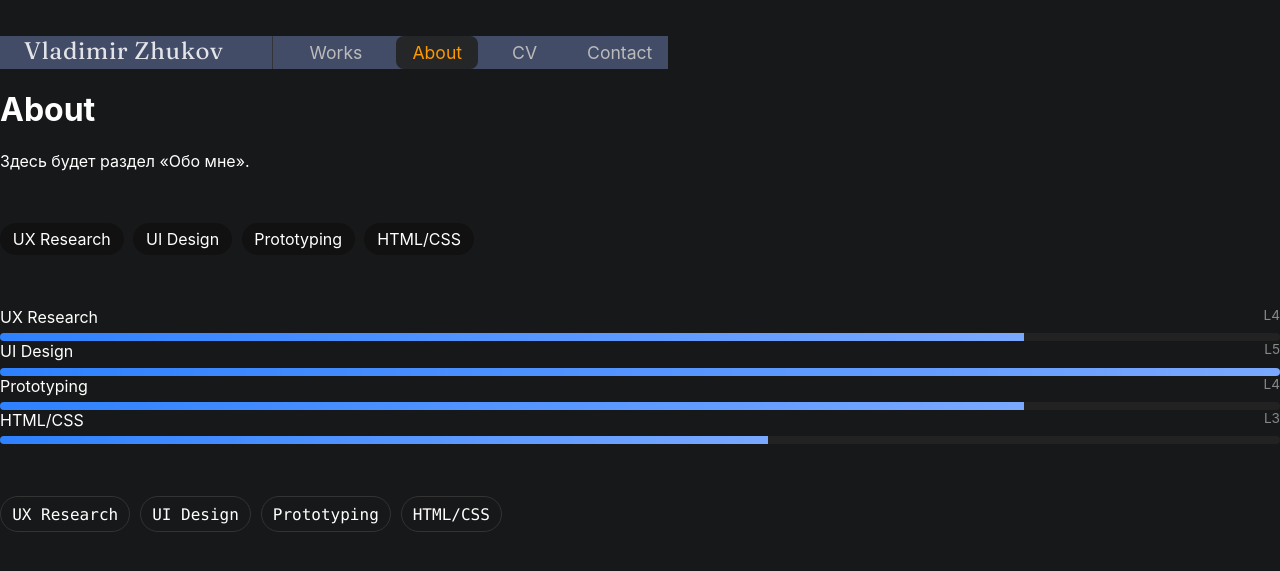
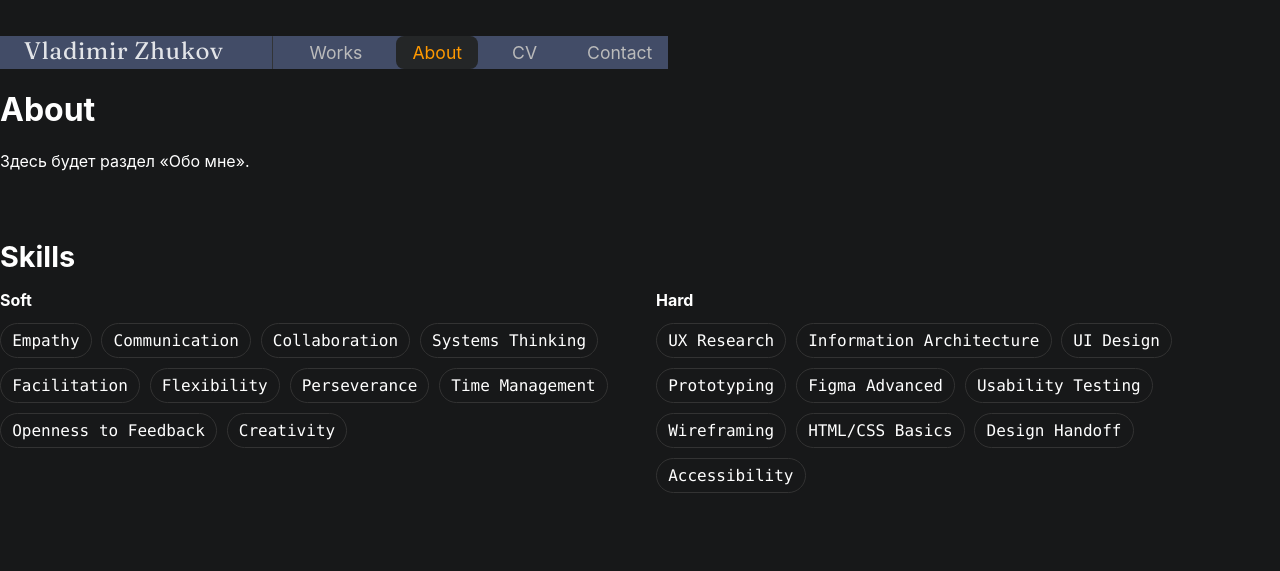
Before and after one commit to uxiscool/experience, a Jekyll site: the page built from about.md, in a window 1280 px wide. Shown: the top 571 px of the page. Built offline with Jekyll 4.4.1, drawn with Linux system fonts in a browser that asks for light colours.

Commit message:
Add files via upload

```diff
--- a/_data/skills.yml
+++ b/_data/skills.yml
@@ -1,22 +1,63 @@
 hard:
   - name: UX Research
-    level: 4    # 1..5
-    note: Интервью, JTBD, аналитика
+    level: 5
+    note: Interviews, surveys, JTBD, analysis of user scenarios
+  - name: Information Architecture
+    level: 5
+    note: Building sitemaps, user flows, and navigation
   - name: UI Design
     level: 5
-    note: Дизайн-системы, авто-лейауты
+    note: Creating layouts in Figma, working with design systems
   - name: Prototyping
+    level: 5
+    note: Interactive prototypes, early-stage hypothesis validation
+  - name: Figma Advanced
+    level: 5
+    note: Auto-layouts, components, variables, plugins
+  - name: Usability Testing
     level: 4
-    note: Figma, интерактив
-  - name: HTML/CSS
+    note: Conducting tests, capturing and analyzing feedback
+  - name: Wireframing
+    level: 4
+    note: Quick drafts of interfaces and scenarios
+  - name: HTML/CSS Basics
     level: 3
-    note: Базовая верстка
+    note: Understanding of markup for collaboration with developers
+  - name: Design Handoff
+    level: 5
+    note: Preparing layouts and specifications for developers
+  - name: Accessibility
+    level: 3
+    note: WCAG, contrast, accessibility for diverse users
+
 soft:
-  - name: Коммуникация
+  - name: Empathy
     level: 5
-  - name: Системное мышление
+    note: Ability to understand users’ motivations and feelings
+  - name: Communication
+    level: 5
+    note: Clear expression of ideas, active listening
+  - name: Collaboration
+    level: 5
+    note: Comfortable working in cross-functional teams
+  - name: Systems Thinking
     level: 4
-  - name: Фасилитация
+    note: Seeing connections and consequences of decisions
+  - name: Facilitation
     level: 4
-  - name: Настойчивость
+    note: Leading sessions and workshops, keeping the group focused
+  - name: Flexibility
+    level: 4
+    note: Quickly adapting to project changes
+  - name: Perseverance
     level: 5
+    note: Following tasks through despite challenges
+  - name: Time Management
+    level: 4
+    note: Planning time and prioritizing effectively
+  - name: Openness to Feedback
+    level: 5
+    note: Viewing criticism as a way to grow
+  - name: Creativity
+    level: 4
+    note: Generating ideas and finding non-standard solutions
--- a/about.md
+++ b/about.md
@@ -8,22 +8,37 @@ permalink: /about/
 <p>Здесь будет раздел «Обо мне».</p>
 <br>
 
-<div class="skills skills-grid">
-  {% for s in site.data.skills.hard %}
-    <span class="chip tooltip" data-tip="{{ s.note | default: '—' }}">{{ s.name }}</span>
-  {% endfor %}
-</div>
-<br>
-<div class="skills">
-  {% for s in site.data.skills.hard %}
-    <div class="kv fadein" style="animation-delay: {{ forloop.index0 | times: 80 }}ms">
-      <div>{{ s.name }}</div><div class="small">L{{ s.level }}</div>
-      <div class="bar" style="grid-column:1/-1"><i style="--w: {{ s.level | times: 20 }}%"></i></div>
+<!-- ===== Skills Section ===== -->
+<section class="skills-section">
+  <h2 class="skills-heading">Skills</h2>
+
+  <div class="skills-columns">
+    <!-- Soft column -->
+    <div class="skills-col">
+      <h3 class="skills-title">Soft</h3>
+      <div class="skills skills-grid">
+        {% for s in site.data.skills.soft %}
+          <span
+            class="pill tilt mono tooltip slide-in-left"
+            data-tip="{{ s.note | default: '—' }}"
+            style="animation-delay: {{ forloop.index0 | times: 80 }}ms"
+          >{{ s.name }}</span>
+        {% endfor %}
+      </div>
     </div>
-  {% endfor %}
-</div>
-<br>
-<div class="skills row">
-  {% for s in site.data.skills.hard %}<span class="pill tilt mono">{{ s.name }}</span>{% endfor %}
-</div>
-<br>
+
+    <!-- Hard column -->
+    <div class="skills-col">
+      <h3 class="skills-title">Hard</h3>
+      <div class="skills skills-grid">
+        {% for s in site.data.skills.hard %}
+          <span
+            class="pill tilt mono tooltip slide-in-right"
+            data-tip="{{ s.note | default: '—' }}"
+            style="animation-delay: {{ forloop.index0 | times: 80 }}ms"
+          >{{ s.name }}</span>
+        {% endfor %}
+      </div>
+    </div>
+  </div>
+</section>
--- a/assets/css/skills.css
+++ b/assets/css/skills.css
@@ -17,7 +17,7 @@
 .row { display:flex; gap:.6rem; flex-wrap:wrap; align-items:center; }
 .tooltip { position:relative; }
 .tooltip:hover::after { content:attr(data-tip); position:absolute; left:50%; transform:translateX(-50%); bottom:120%;
-  white-space:nowrap; background:#111; color:#fff; padding:.35rem .6rem; border:1px solid #333; border-radius:8px; font-size:.8rem; }
+  white-space:nowrap; background:#111; color:#fff; padding:.35rem .6rem; border:1px solid #333; border-radius:8px; font-size:.8rem; z-index:10; }
 .fadein { animation:fade .6s ease both; } @keyframes fade { from{opacity:0; transform:translateY(4px)} to{opacity:1; transform:none} }
 .ring { outline:2px solid transparent; transition:outline-color .2s; }
 .ring:hover { outline-color: var(--ring); }
@@ -30,4 +30,39 @@
 .dotline { display:flex; gap:.25rem; }
 .dotline i { width:.6rem; height:.6rem; border-radius:50%; background:#2e81ff; opacity:.25 }
 .dotline i.on { opacity:1 }
-.tilt:hover { transform: translateY(-2px) rotate(.2deg); transition:.2s; }
+.tilt { transition: transform .2s; }
+.tilt:hover { transform: translateY(-2px) rotate(.2deg); }
+
+/* ===== New: Skills section layout ===== */
+.skills-section { margin: 2rem 0 3rem; }
+.skills-heading { margin: 0 0 1rem; font-size: clamp(1.4rem, 1.2rem + 1vw, 1.8rem); }
+.skills-columns {
+  display: grid;
+  grid-template-columns: 1fr 1fr;
+  gap: 32px; /* межколоночный отступ по ТЗ */
+}
+.skills-col { display: flex; flex-direction: column; gap: .8rem; }
+.skills-title { margin: 0; font-size: 1rem; color: var(--muted); }
+
+/* Адаптив: < 920px — в столбик */
+@media (max-width: 920px) {
+  .skills-columns { grid-template-columns: 1fr; }
+}
+
+/* ===== New: slide-in animations (soft: left->right, hard: right->left) ===== */
+@keyframes slideInLeft {
+  from { opacity:0; transform: translateX(-12px); }
+  to   { opacity:1; transform: none; }
+}
+@keyframes slideInRight {
+  from { opacity:0; transform: translateX(12px); }
+  to   { opacity:1; transform: none; }
+}
+.slide-in-left, .slide-in-right {
+  opacity: 0; /* чтобы анимация была заметна */
+  animation-duration: .5s;
+  animation-timing-function: ease;
+  animation-fill-mode: both;
+}
+.slide-in-left  { animation-name: slideInLeft; }
+.slide-in-right { animation-name: slideInRight; }
```
